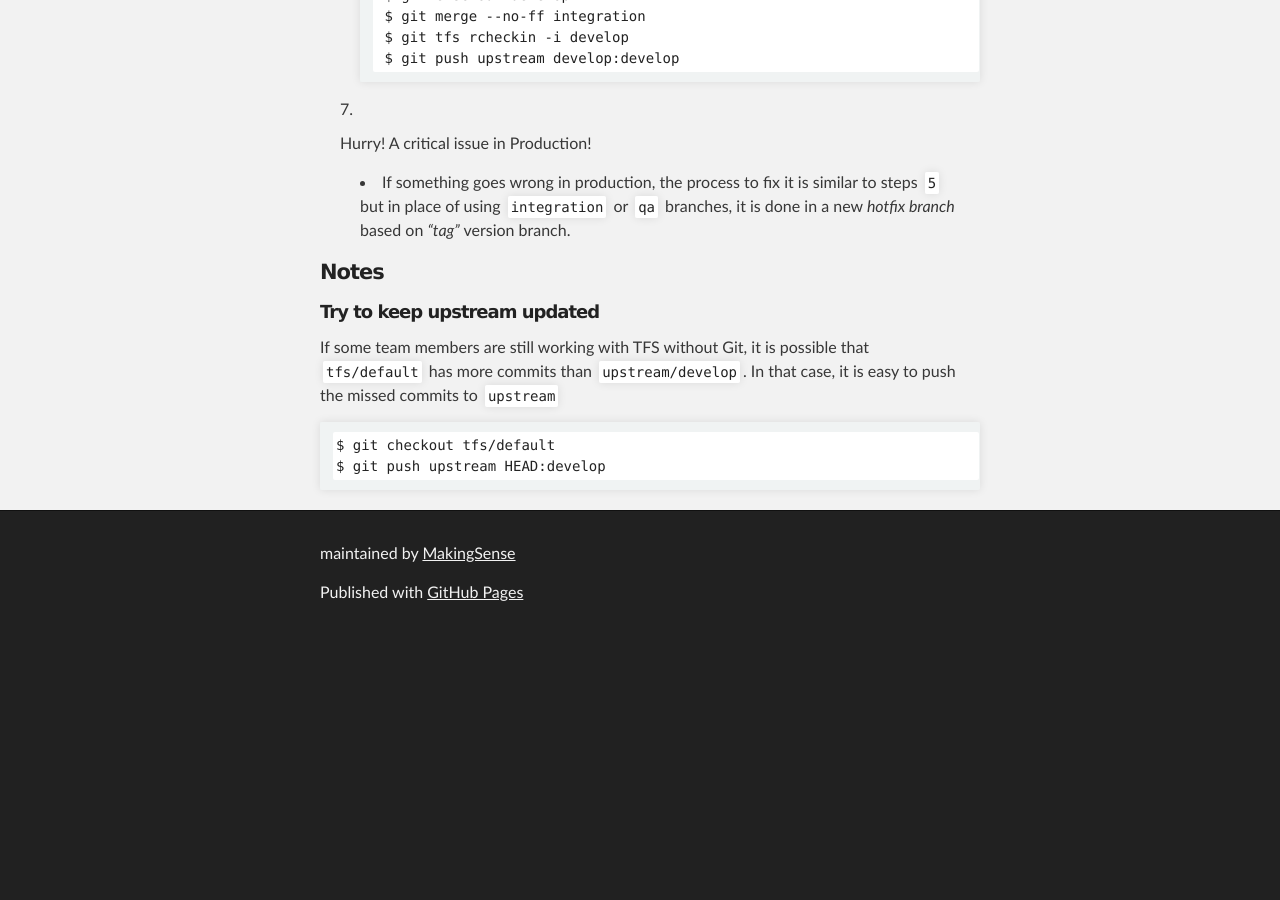
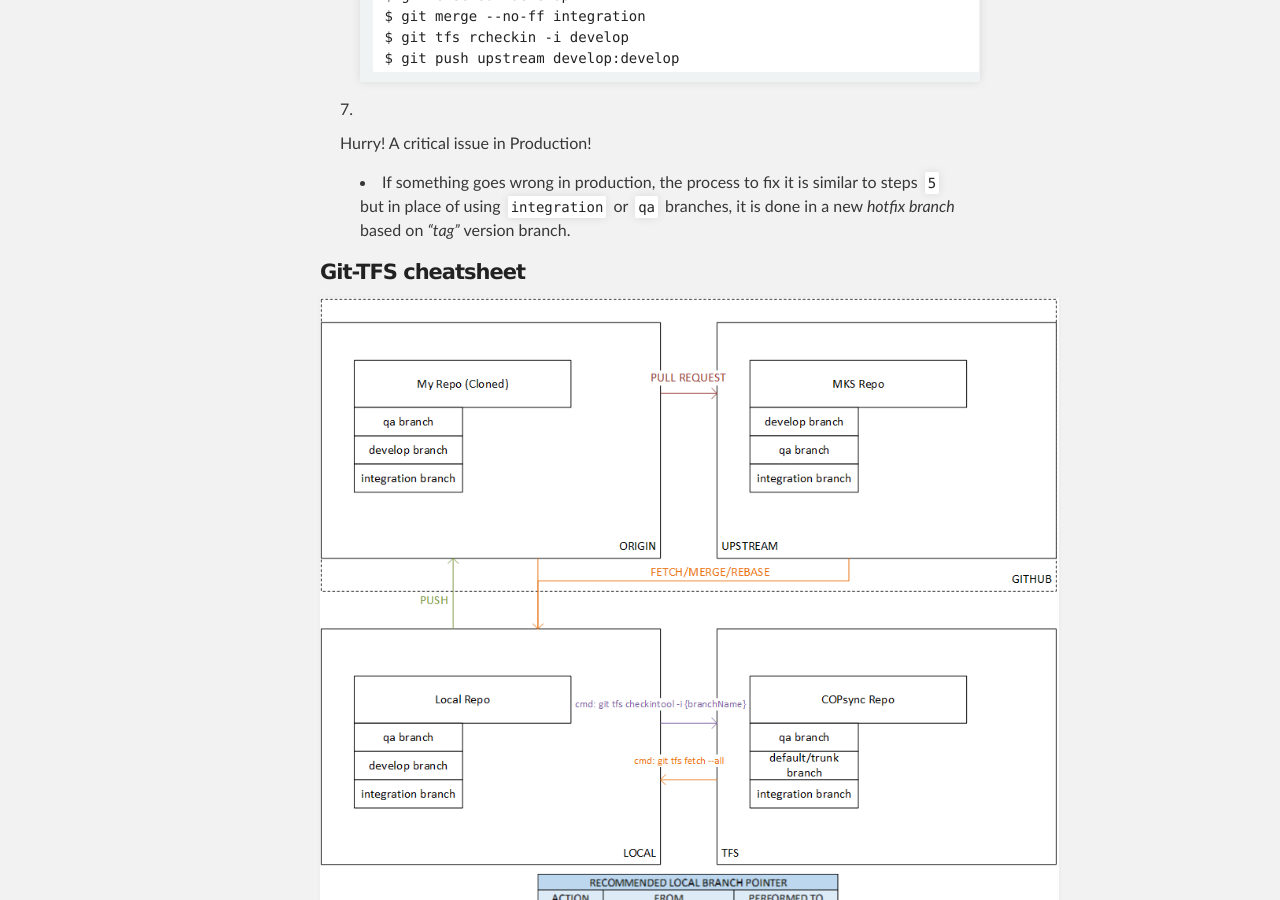
Before and after one commit to MakingSense/makingsense.github.io, a Jekyll site: the page built from migration-to-git/4-flows/dp-flow.md, in a window 1280 px wide and 900 px high, scrolled down 4292 px. Built offline with Jekyll 4.4.1, drawn with Linux system fonts in a browser that asks for light colours; before the commit the page ends 4931 px from its top, so only the background shows below that.

Commit message:
Add Git-TFS cheatsheet
(cherry picked from commit 9774d3c623d814b0e63e95e1c539234a8fc7f683)

```diff
--- a/migration-to-git/4-flows/dp-flow.md
+++ b/migration-to-git/4-flows/dp-flow.md
@@ -134,6 +134,10 @@ Sprint `N` starts. In the planning we choose a lot of nice features to implement
 
     * If something goes wrong in production, the process to fix it is similar to steps `5` but in place of using `integration` or `qa` branches, it is done in a new _hotfix branch_ based on _"tag"_ version branch.
 
+#### Git-TFS cheatsheet
+
+![Git-TFS cheatsheet](git-tfs-cheatsheet.png)
+
 #### Notes
 
 ##### Try to keep upstream updated
```
Also changed, not shown: migration-to-git/4-flows/git-tfs-cheatsheet.png (added).
